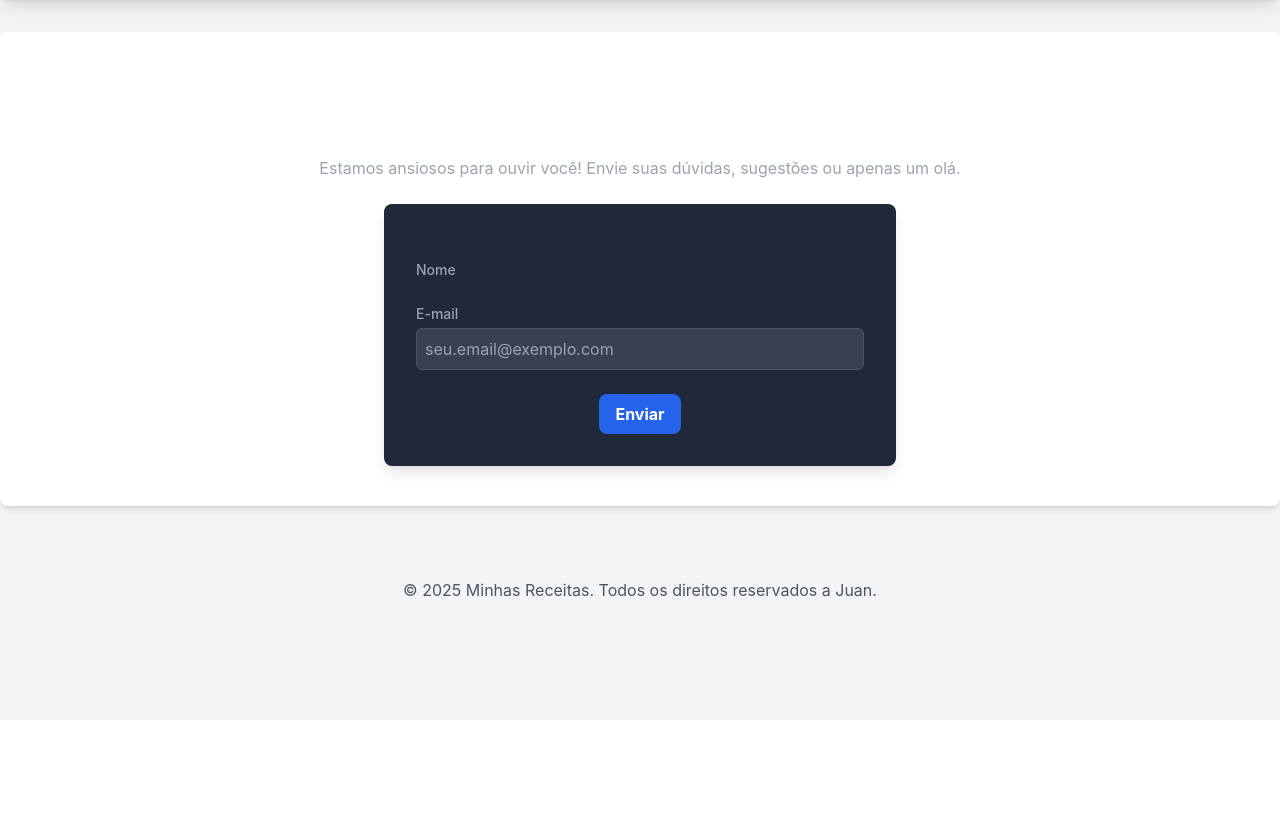
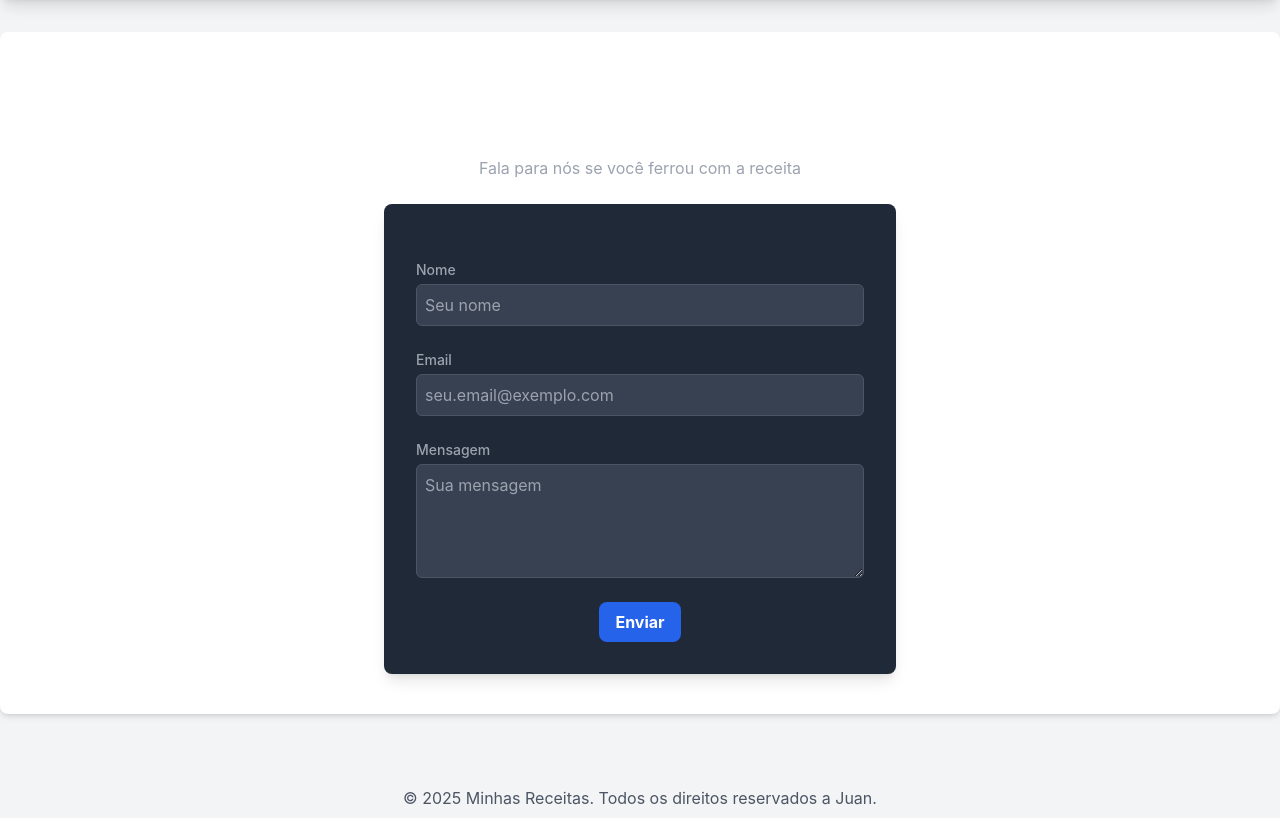
Before and after one commit to juanpfr/receitas-django, a Django app: template receitas/templates/receitas/contato.html in a window 1280 px wide. Shown: the part 80-898 px from the top of the page. Before the commit the page ends 677 px from the top, so only its background shows below. Run offline with Django 5.2, Linux system fonts and the light colour scheme; the template is opened without the code that fills it: values that come from a table or form of the project are taken from there, others are empty; some libraries are stand-ins or nearby versions.

Commit message:
funcionando, nao mexa em nada

```diff
--- a/projeto/settings.py
+++ b/projeto/settings.py
@@ -125,3 +125,6 @@ DEFAULT_AUTO_FIELD = 'django.db.models.BigAutoField'
 
 MEDIA_URL = 'media/'
 MEDIA_ROOT = os.path.join(BASE_DIR, 'media')
+
+EMAIL_BACKEND = 'django.core.mail.backends.filebased.EmailBackend'
+EMAIL_FILE_PATH = BASE_DIR / 'emails'
--- a/receitas/forms.py
+++ b/receitas/forms.py
@@ -1,25 +1,22 @@
 from django import forms
 
 class ContatoForm(forms.Form):
-    label = 'Nome',
-    max_length = 100,
-    widget = forms.TextInput(attrs={
-        'class': 'mt-1 block w-full p-2 bg-gray-700 border border-gray-600 rounded-md text-gray-100 focus:ring-orange-500 focus:border-orange-500',
-        'placeholder': 'Seu nome'
-    })
-    # obrigado kleber, por me fornecer esta parte que perdi 👍👌👌
+    nome = forms.CharField(
+        label='Nome',
+        max_length=100,
+        widget=forms.TextInput(attrs={
+            'class': 'mt-1 block w-full p-2 bg-gray-700 border border-gray-600 rounded-md text-gray-100 focus:ring-orange-500 focus:border-orange-500','placeholder':'Seu nome'
+        })
+    )
     email = forms.EmailField(
         label='Email',
         widget=forms.EmailInput(attrs={
-            'class': 'mt-1 block w-full p-2 bg-gray-700 border border-gray-600 rounded-md text-gray-100 focus:ring-orange-500 focus:border-orange-500',
-            'placeholder':'seu.email@exemplo.com'
+            'class': 'mt-1 block w-full p-2 bg-gray-700 border border-gray-600 rounded-md text-gray-100 focus:ring-orange-500 focus:border-orange-500','placeholder':'seu.email@exemplo.com'
         })
     )
     mensagem = forms.CharField(
         label='Mensagem',
         widget=forms.Textarea(attrs={
-            'class': 'mt-1 block w-full p-2 bg-gray-700 border border-gray-600 rounded-md text-gray-100 focus:ring-orange-500 focus:border-orange-500',
-            'rows':4,
-            'placeholder':'Sua mensagem'
+            'class': 'mt-1 block w-full p-2 bg-gray-700 border border-gray-600 rounded-md text-gray-100 focus:ring-orange-500 focus:border-orange-500','rows':4 ,'placeholder':'Sua mensagem'
         })
     )
--- a/receitas/templates/receitas/contato.html
+++ b/receitas/templates/receitas/contato.html
@@ -1,28 +1,38 @@
 {% extends 'receitas/base.html' %}
-
 {% block content %}
 <div class="container mx-auto mt-8 p-4">
-    <h1 class="text-3xl font-bold text-white mb-4 text-center">Fale Conosco</h1>
-    <p class="text-gray-400 text-center mb-6">Estamos ansiosos para ouvir você! Envie suas dúvidas, sugestões ou apenas um olá.</p>
+    <h1 class="text-3xl font-bold text-white mb-4 text-center">Fale conosco</h1>
+    <p class="text-gray-400 text-center mb-6">
+        Fala para nós se você ferrou com a receita
+    </p>
     <div class="bg-gray-800 p-8 rounded-lg shadow-lg max-w-lg mx-auto">
-        <form action="" class="space-y-6" action="{% url 'contato' %}" method="POST">
+        <form action="{% url 'contato' %}" class="space-y-6" method="POST">
             {% csrf_token %}
             <div>
                 <label for="{{ form.nome.id_for_label }}" class="block text-sm font-medium text-gray-400">Nome</label>
                 {{ form.nome }}
-                {% if form.nome.errors %}
+                {% if form.nome.erros %}
                     <p class="text-red-500 text-xs italic">{{ form.nome.errors }}</p>
                 {% endif %}
             </div>
             <div>
-                <label for="{{ form.email.id_for_label }}" class="block text-sm font-medium text-gray-400">E-mail</label>
+                <label for="{{ form.email.id_for_label }}" class="block text-sm font-medium text-gray-400">Email</label>
                 {{ form.email }}
-                {% if form.email.error %}
-                    <p class="text-red-500 text-xs italic">{{ form.nome.errors }}</p>
+                {% if form.email.erros %}
+                    <p class="text-red-500 text-xs italic">{{ form.email.errors }}</p>
+                {% endif %}
+            </div>
+            <div>
+                <label for="{{ form.mensagem.id_for_label }}" class="block text-sm font-medium text-gray-400">Mensagem</label>
+                {{ form.mensagem }}
+                {% if form.mensagem.erros %}
+                    <p class="text-red-500 text-xs italic">{{ form.mensagem.errors }}</p>
                 {% endif %}
             </div>
             <div class="text-center">
-                <button type="submit" class="bg-blue-600 hover:bg-blue-700 text-white font-bold py-2 px-4 rounded-lg">Enviar</button>
+                <button type="submit" class="bg-blue-600 hover:bg-blue-700 text-white font-bold py-2 px-4 rounded-lg">
+                    Enviar
+                </button>
             </div>
         </form>
     </div>
--- a/receitas/urls.py
+++ b/receitas/urls.py
@@ -3,6 +3,9 @@ from . import views
 
 urlpatterns = [
     path('', views.home, name='home'),
+    path('sobre_nos/', views.sobre_nos, name='sobre_nos'),
+    path('contato/', views.contato, name='contato'),
+    path('sucesso/', views.sucesso, name='sucesso'),
     path('receitas/<int:id>/', views.receita_detail, name='receita_detail'),
     path('pesquisar/', views.pesquisar_receitas, name='pesquisar_receitas'),
 ]
```
Also changed, not shown: receitas/templates/receitas/sobre_nos.html (+15 -13 lines), receitas/templates/receitas/sucesso.html (added, +8 -0 lines), receitas/views.py (+33 -1 lines), 1 other file.
